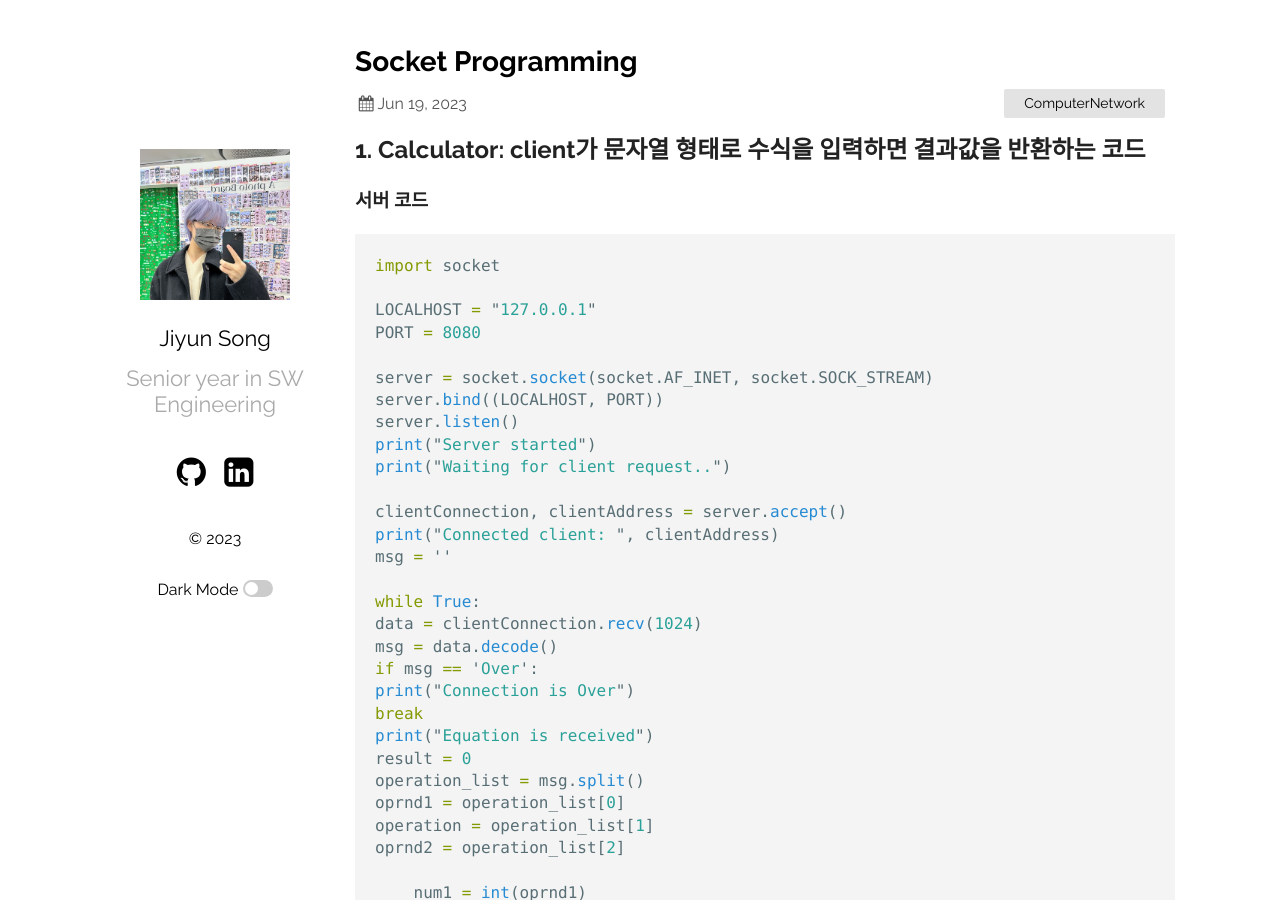
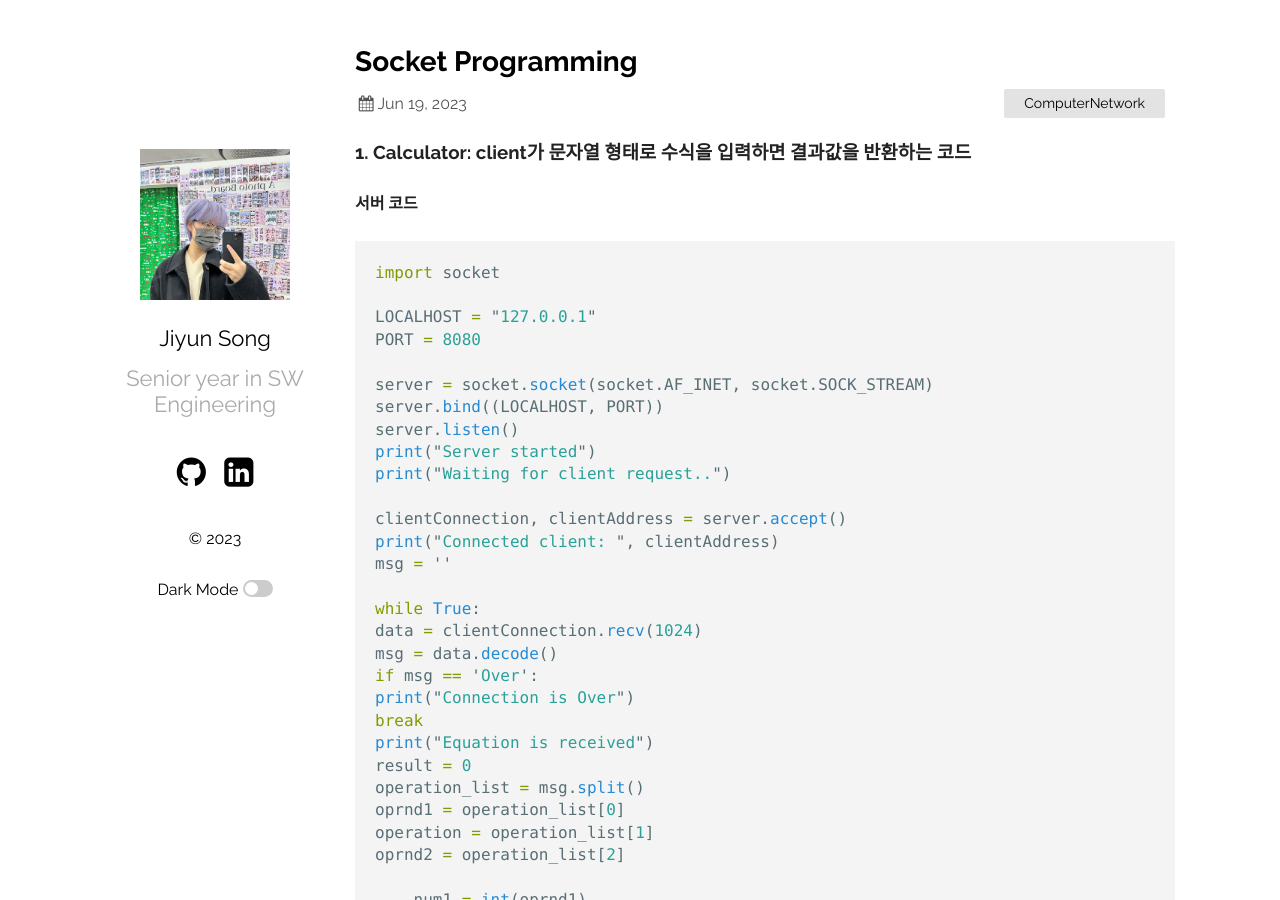
Before and after one commit to sojoyfulyouth/Jekyll-Blog, a Jekyll site: the page built from _posts/2023-06-19-welcome-to-jekyll.markdown, in a window 1280 px wide and 900 px high. Built offline with Jekyll 4.4.1, drawn with Linux system fonts in a browser that asks for light colours.

Commit message:
modify heading

````diff
--- a/_posts/2023-06-19-welcome-to-jekyll.markdown
+++ b/_posts/2023-06-19-welcome-to-jekyll.markdown
@@ -5,9 +5,9 @@ date: 2023-06-19
 categories: ComputerNetwork
 ---
 
-## 1. Calculator: client가 문자열 형태로 수식을 입력하면 결과값을 반환하는 코드
+### 1. Calculator: client가 문자열 형태로 수식을 입력하면 결과값을 반환하는 코드
 
-### 서버 코드
+#### 서버 코드
 
 ```python
 import socket
````
